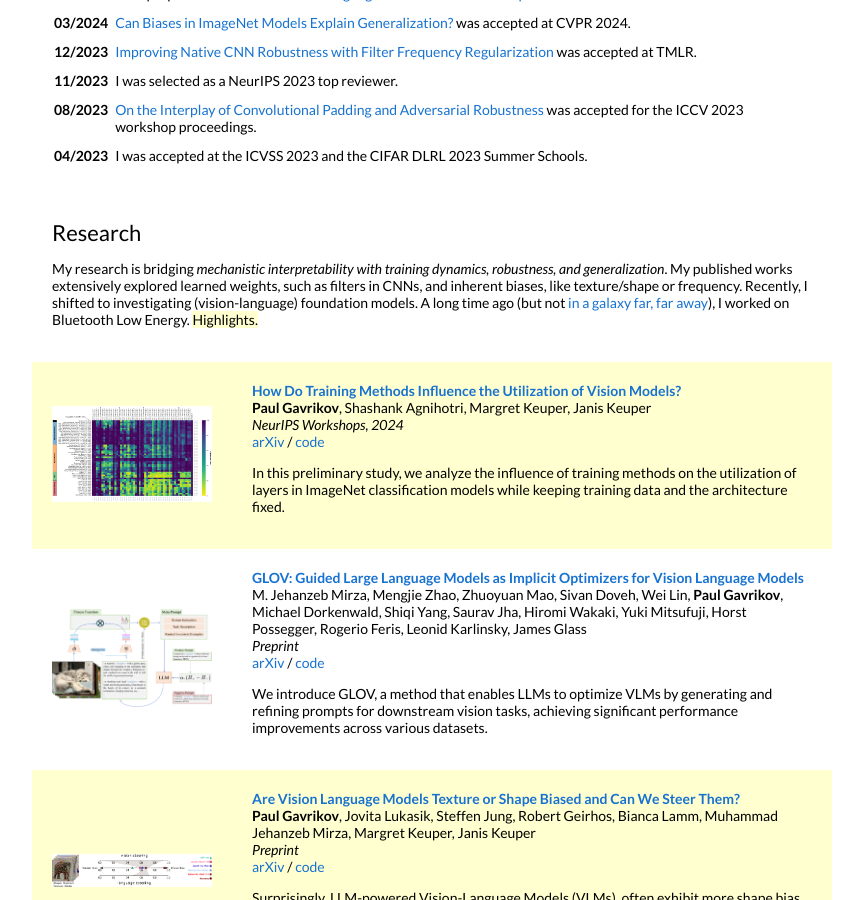
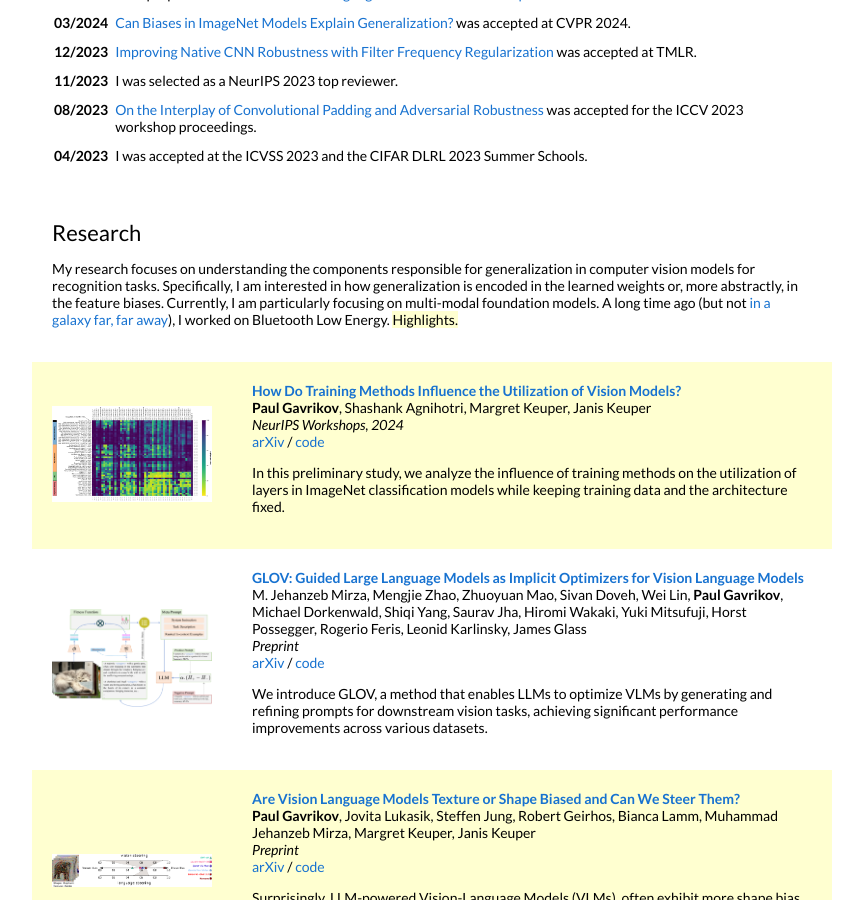
Before and after one commit to paulgavrikov/paulgavrikov.github.io, a Jekyll site: the page built from _posts/2018-05-15-intro.markdown, in a window 1280 px wide and 900 px high, scrolled down 403 px. Shown: the whole window, without its empty margins (208-1071 px from the left). Built offline with Jekyll 4.4.1, drawn with Linux system fonts in a browser that asks for light colours.

Commit message:
updating research overview

```diff
--- a/_layouts/default.html
+++ b/_layouts/default.html
@@ -76,9 +76,7 @@
           <tr>
             <td style="padding:2.5%;width:100%;vertical-align:middle">
               <h2>Research</h2>
-              <p>
-                My research is bridging <em>mechanistic interpretability with training dynamics, robustness, and generalization</em>. My published works extensively explored learned weights, such as filters in CNNs, and inherent biases, like texture/shape or frequency. Recently, I shifted to investigating (vision-language) foundation models.
-                A long time ago (but not <a href="https://en.wikipedia.org/wiki/Star_Wars_opening_crawl">in a galaxy far, far away</a>), I worked on Bluetooth Low Energy. <span style="background-color:#ffffd0">Highlights.</span>
+              <p>My research focuses on understanding the components responsible for generalization in computer vision models for recognition tasks. Specifically, I am interested in how generalization is encoded in the learned weights or, more abstractly, in the feature biases. Currently, I am particularly focusing on multi-modal foundation models. A long time ago (but not <a href="https://en.wikipedia.org/wiki/Star_Wars_opening_crawl">in a galaxy far, far away</a>), I worked on Bluetooth Low Energy. <span style="background-color:#ffffd0">Highlights.</span>
               </p>
             </td>
           </tr>
```
